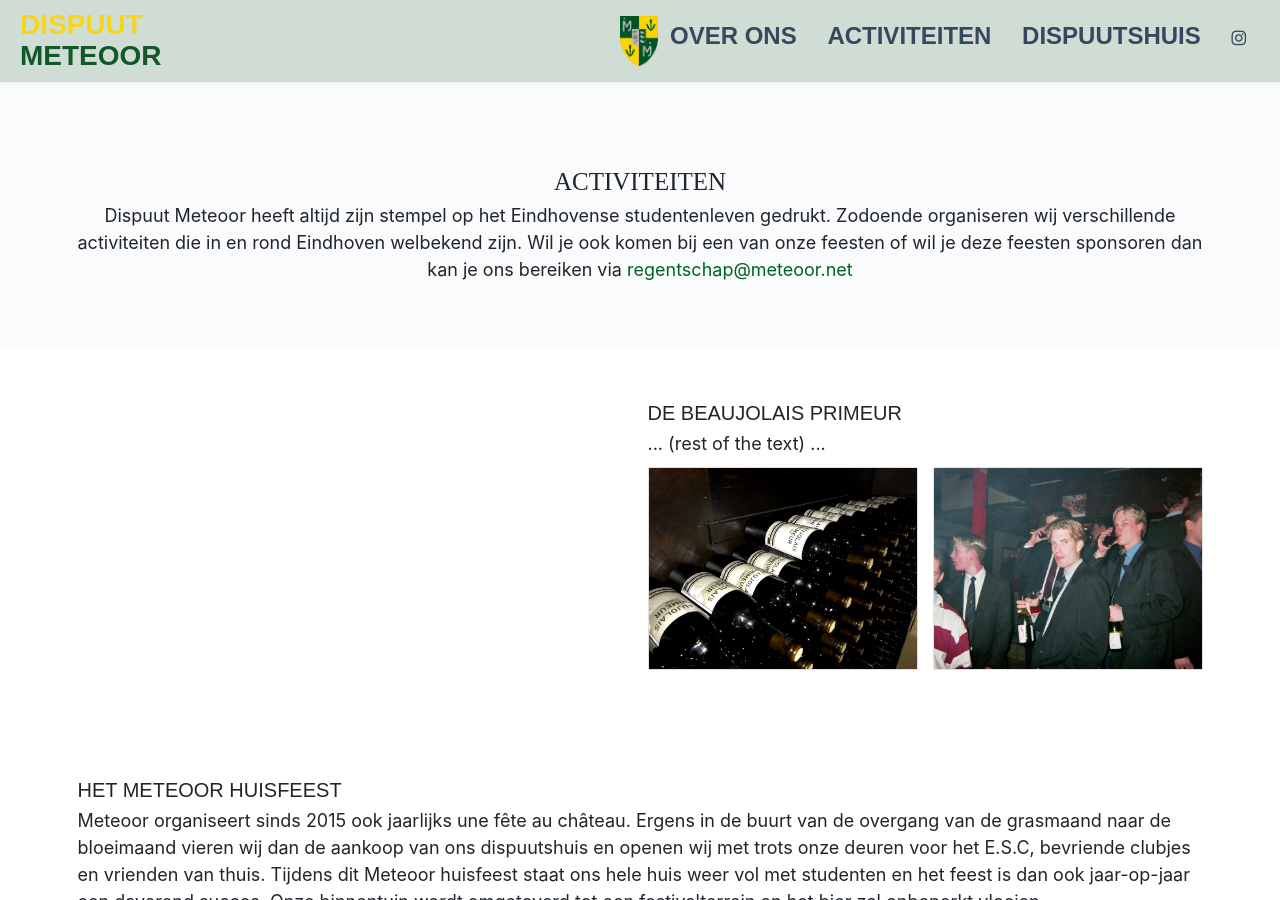
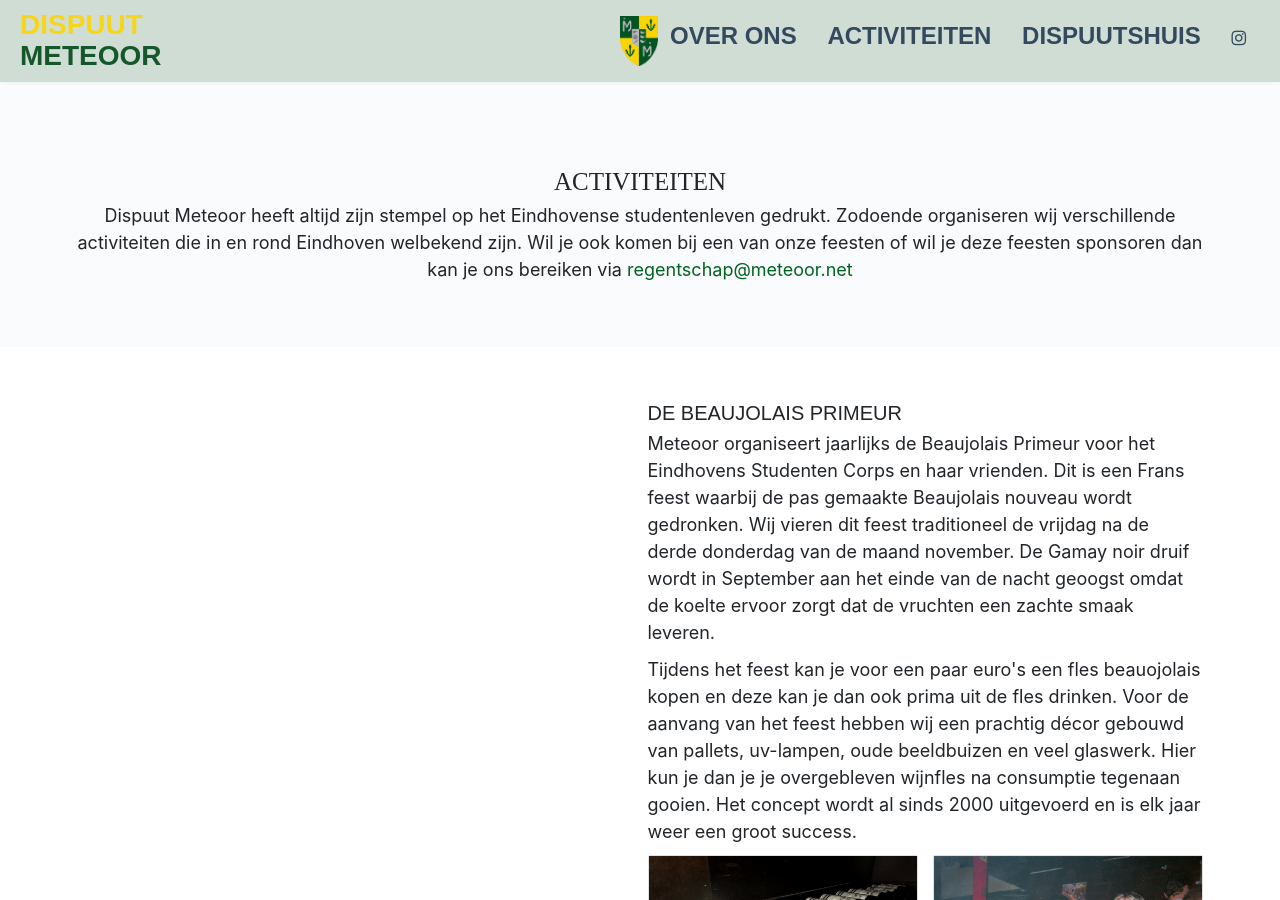
Before and after one commit to Meteoor1958/Meteoor1958.github.io, a Jekyll site: the page built from activiteiten.html, in a window 1280 px wide and 900 px high. Built offline with Jekyll 4.4.1, drawn with Linux system fonts in a browser that asks for light colours.

Commit message:
test jafet

```diff
--- a/activiteiten.html
+++ b/activiteiten.html
@@ -25,7 +25,15 @@ layout: default
             </div>
             <div class="col col-lg-6 col-md-6 col-sm-12 col-12">
                 <h2>De Beaujolais Primeur</h2>
-                <p> ... (rest of the text) ... </p>
+                <p> Meteoor organiseert jaarlijks de Beaujolais Primeur voor het Eindhovens Studenten Corps en haar vrienden.
+                    Dit is een Frans feest waarbij de pas gemaakte Beaujolais nouveau wordt gedronken.
+                    Wij vieren dit feest traditioneel de vrijdag na de derde donderdag van de maand november.
+                    De Gamay noir druif wordt in September aan het einde van de nacht geoogst omdat de koelte ervoor
+                    zorgt dat de vruchten een zachte smaak leveren. </p>
+                <p> Tijdens het feest kan je voor een paar euro's een fles beauojolais kopen en deze kan je dan ook prima uit de fles drinken.
+                    Voor de aanvang van het feest hebben wij een prachtig décor gebouwd van pallets,
+                    uv-lampen, oude beeldbuizen en veel glaswerk. Hier kun je dan je je overgebleven wijnfles na consumptie tegenaan gooien.
+                    Het concept wordt al sinds 2000 uitgevoerd en is elk jaar weer een groot success. </p>
             </div>
         </div>
 
```
